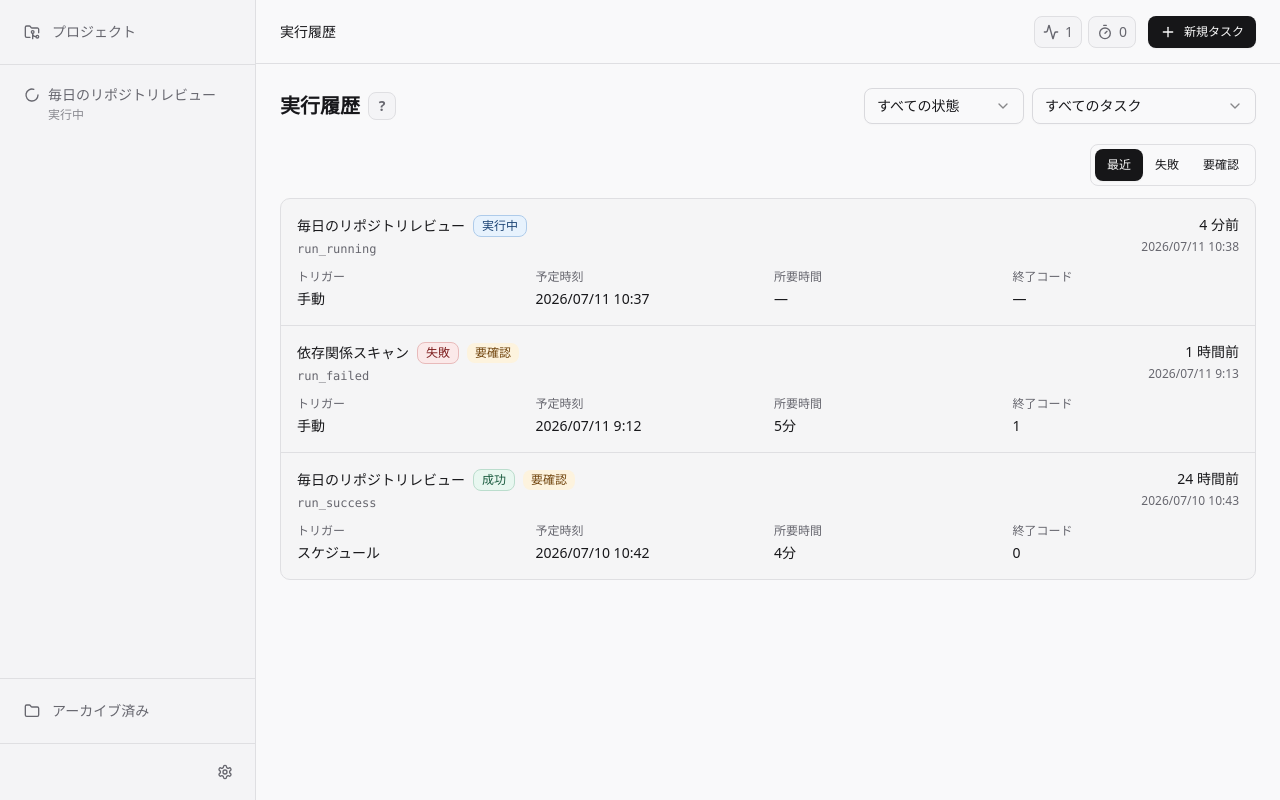
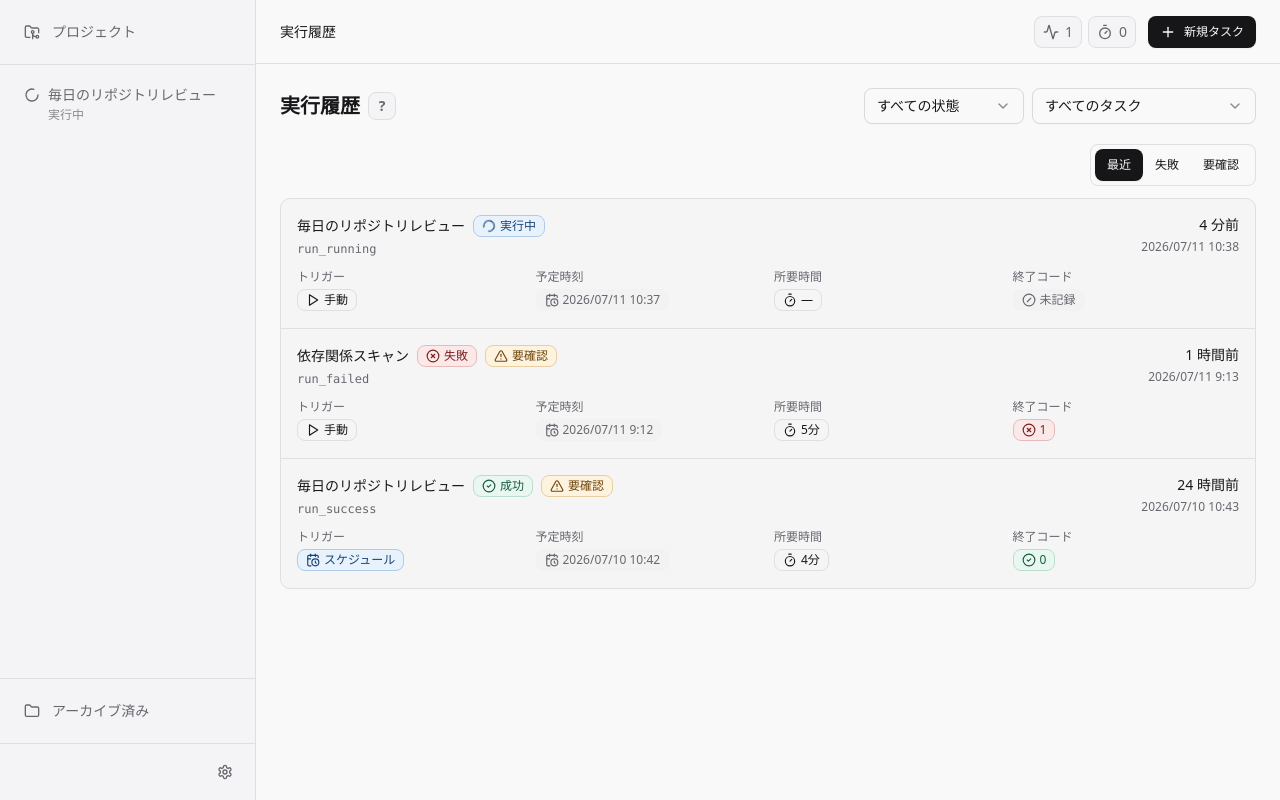
Before and after one commit to aki-0421/scheduler, a Next.js app in the folder apps/desktop/: page /runs in a window 1280 px wide. Built offline with nearby package versions, Linux system fonts and the light colour scheme.

Commit message:
一覧セルの状態表現をアイコン付きに整理

```diff
--- a/apps/desktop/app/projects/page.tsx
+++ b/apps/desktop/app/projects/page.tsx
@@ -1,11 +1,19 @@
 "use client";
 
-import { FolderGit2, FolderOpen, Pencil } from "lucide-react";
+import {
+  Folder,
+  FolderGit2,
+  FolderOpen,
+  GitBranch,
+  ListChecks,
+  Pencil,
+} from "lucide-react";
 import { useMemo, useState } from "react";
 import { toast } from "sonner";
 
 import { EmptyState } from "@/components/empty-state";
 import { PageHeader } from "@/components/page-header";
+import { ValueBadge } from "@/components/value-badge";
 import {
   AlertDialog,
   AlertDialogAction,
@@ -17,7 +25,6 @@ import {
   AlertDialogTitle,
   AlertDialogTrigger,
 } from "@/components/ui/alert-dialog";
-import { Badge } from "@/components/ui/badge";
 import { Button } from "@/components/ui/button";
 import { Input } from "@/components/ui/input";
 import {
@@ -41,6 +48,41 @@ const PROJECT_NAME_STORAGE_KEY = "codex-scheduler.project-display-names";
 
 function formatProjectKind(kind: ProjectDto["kind"]) {
   return kind === "git" ? "Git" : "フォルダ";
+}
+
+function ProjectKindBadge({ kind }: { kind: ProjectDto["kind"] }) {
+  const isGit = kind === "git";
+  return (
+    <ValueBadge
+      icon={isGit ? GitBranch : Folder}
+      label={formatProjectKind(kind)}
+      variant={isGit ? "info" : "muted"}
+    />
+  );
+}
+
+function ActiveTaskCountBadge({ count }: { count: number }) {
+  return (
+    <ValueBadge
+      icon={ListChecks}
+      label={count.toLocaleString("ja-JP")}
+      variant={count > 0 ? "success" : "muted"}
+      title={`${count.toLocaleString("ja-JP")} 件の有効なタスク`}
+      className="justify-center"
+    />
+  );
+}
+
+function BranchBadge({ branch }: { branch?: string }) {
+  return (
+    <ValueBadge
+      icon={GitBranch}
+      label={branch ?? "未設定"}
+      variant={branch ? "outline" : "muted"}
+      title={branch ? `既定ブランチ ${branch}` : "既定ブランチ未設定"}
+      className="max-w-full"
+    />
+  );
 }
 
 function githubRepositoryName(remoteUrl?: string) {
@@ -240,15 +282,13 @@ export default function ProjectsPage() {
                         </div>
                       </TableCell>
                       <TableCell>
-                        <Badge variant="outline">
-                          {formatProjectKind(project.kind)}
-                        </Badge>
+                        <ProjectKindBadge kind={project.kind} />
                       </TableCell>
-                      <TableCell className="tabular-nums">
-                        {affectedTaskCount.toLocaleString("ja-JP")}
+                      <TableCell>
+                        <ActiveTaskCountBadge count={affectedTaskCount} />
                       </TableCell>
-                      <TableCell className="truncate">
-                        {project.defaultBranch ?? "未設定"}
+                      <TableCell className="min-w-0">
+                        <BranchBadge branch={project.defaultBranch} />
                       </TableCell>
                       <TableCell className="text-right">
                         <AlertDialog>
--- a/apps/desktop/app/runs/page.tsx
+++ b/apps/desktop/app/runs/page.tsx
@@ -2,7 +2,19 @@
 
 import Link from "next/link";
 import { useSearchParams } from "next/navigation";
-import { Activity } from "lucide-react";
+import {
+  Activity,
+  AlertTriangle,
+  CalendarClock,
+  CheckCircle2,
+  CircleSlash,
+  History,
+  Play,
+  RotateCcw,
+  TerminalSquare,
+  Timer,
+  XCircle,
+} from "lucide-react";
 import { Suspense, useState } from "react";
 
 import { EmptyState } from "@/components/empty-state";
@@ -15,6 +27,7 @@ import {
   formatRelativeDateTime,
   formatRunDuration,
 } from "@/components/task-run-display";
+import { ValueBadge } from "@/components/value-badge";
 import { Button } from "@/components/ui/button";
 import {
   Select,
@@ -27,6 +40,46 @@ import { useRun, useRuns, useTasks } from "@/lib/queries";
 import { runStatuses, type RunDto, type RunStatus } from "@/lib/types";
 
 type RunPreset = "recent" | "failed" | "needs_attention";
+
+function runTriggerIcon(triggerType: RunDto["triggerType"]) {
+  switch (triggerType) {
+    case "manual":
+      return Play;
+    case "schedule":
+      return CalendarClock;
+    case "cli":
+      return TerminalSquare;
+    case "catchup":
+      return History;
+    case "retry":
+      return RotateCcw;
+    default:
+      return Activity;
+  }
+}
+
+function ExitCodeBadge({ exitCode }: { exitCode?: number }) {
+  if (exitCode === undefined || exitCode === null) {
+    return (
+      <ValueBadge
+        icon={CircleSlash}
+        label="未記録"
+        variant="muted"
+        title="終了コード未記録"
+      />
+    );
+  }
+
+  const ok = exitCode === 0;
+  return (
+    <ValueBadge
+      icon={ok ? CheckCircle2 : XCircle}
+      label={String(exitCode)}
+      variant={ok ? "success" : "destructive"}
+      title={`終了コード ${exitCode}`}
+    />
+  );
+}
 
 function RunPresetButton({
   value,
@@ -78,9 +131,11 @@ function RunRow({
             <p className="truncate text-sm font-medium">{taskName}</p>
             <RunStatusBadge status={run.status} />
             {needsAttention ? (
-              <span className="rounded-md bg-status-warning-muted px-2 py-0.5 text-xs font-medium text-status-warning-muted-foreground">
-                要確認
-              </span>
+              <ValueBadge
+                icon={AlertTriangle}
+                label="要確認"
+                variant="warning"
+              />
             ) : null}
           </div>
           <p className="mt-1 truncate font-mono text-xs text-muted-foreground">
@@ -100,26 +155,38 @@ function RunRow({
       <dl className="grid gap-3 text-sm sm:grid-cols-2 lg:grid-cols-4">
         <div className="min-w-0">
           <dt className="text-xs text-muted-foreground">トリガー</dt>
-          <dd className="mt-1 truncate font-medium">
-            {formatReadableEnum(run.triggerType)}
+          <dd className="mt-1">
+            <ValueBadge
+              icon={runTriggerIcon(run.triggerType)}
+              label={formatReadableEnum(run.triggerType)}
+              variant={run.triggerType === "schedule" ? "info" : "outline"}
+            />
           </dd>
         </div>
         <div className="min-w-0">
           <dt className="text-xs text-muted-foreground">予定時刻</dt>
-          <dd className="mt-1 truncate tabular-nums">
-            {formatAbsoluteDateTime(run.scheduledFor)}
+          <dd className="mt-1">
+            <ValueBadge
+              icon={CalendarClock}
+              label={formatAbsoluteDateTime(run.scheduledFor)}
+              variant="muted"
+            />
           </dd>
         </div>
         <div className="min-w-0">
           <dt className="text-xs text-muted-foreground">所要時間</dt>
-          <dd className="mt-1 font-medium tabular-nums">
-            {formatRunDuration(run)}
+          <dd className="mt-1">
+            <ValueBadge
+              icon={Timer}
+              label={formatRunDuration(run)}
+              variant="outline"
+            />
           </dd>
         </div>
         <div className="min-w-0">
           <dt className="text-xs text-muted-foreground">終了コード</dt>
-          <dd className="mt-1 font-medium tabular-nums">
-            {run.exitCode ?? "—"}
+          <dd className="mt-1">
+            <ExitCodeBadge exitCode={run.exitCode} />
           </dd>
         </div>
       </dl>
--- a/apps/desktop/components/status-badge.tsx
+++ b/apps/desktop/components/status-badge.tsx
@@ -1,25 +1,47 @@
+import {
+  AlertTriangle,
+  CheckCircle2,
+  CircleSlash,
+  Clock3,
+  Loader2,
+  PauseCircle,
+  PlayCircle,
+  SkipForward,
+  TimerOff,
+  Trash2,
+  XCircle,
+  type LucideIcon,
+} from "lucide-react";
+
 import { Badge, type BadgeProps } from "@/components/ui/badge";
 import type { RunStatus, TaskStatus } from "@/lib/types";
+import { cn } from "@/lib/utils";
 
 type StatusTone = NonNullable<BadgeProps["variant"]>;
-
-const runStatusConfig: Record<RunStatus, { label: string; variant: StatusTone }> = {
-  succeeded: { label: "成功", variant: "success" },
-  failed: { label: "失敗", variant: "destructive" },
-  running: { label: "実行中", variant: "info" },
-  starting: { label: "開始中", variant: "info" },
-  queued: { label: "待機中", variant: "muted" },
-  timed_out: { label: "タイムアウト", variant: "warning" },
-  canceled: { label: "キャンセル済み", variant: "muted" },
-  skipped: { label: "スキップ", variant: "muted" },
-  interrupted: { label: "中断", variant: "warning" },
+type StatusConfig = {
+  label: string;
+  variant: StatusTone;
+  icon: LucideIcon;
+  spin?: boolean;
 };
 
-const taskStatusConfig: Record<TaskStatus, { label: string; variant: StatusTone }> = {
-  active: { label: "有効", variant: "success" },
-  paused: { label: "一時停止", variant: "muted" },
-  completed: { label: "完了", variant: "secondary" },
-  deleted: { label: "削除済み", variant: "destructive" },
+const runStatusConfig: Record<RunStatus, StatusConfig> = {
+  succeeded: { label: "成功", variant: "success", icon: CheckCircle2 },
+  failed: { label: "失敗", variant: "destructive", icon: XCircle },
+  running: { label: "実行中", variant: "info", icon: Loader2, spin: true },
+  starting: { label: "開始中", variant: "info", icon: PlayCircle },
+  queued: { label: "待機中", variant: "muted", icon: Clock3 },
+  timed_out: { label: "タイムアウト", variant: "warning", icon: TimerOff },
+  canceled: { label: "キャンセル済み", variant: "muted", icon: CircleSlash },
+  skipped: { label: "スキップ", variant: "muted", icon: SkipForward },
+  interrupted: { label: "中断", variant: "warning", icon: AlertTriangle },
+};
+
+const taskStatusConfig: Record<TaskStatus, StatusConfig> = {
+  active: { label: "有効", variant: "success", icon: CheckCircle2 },
+  paused: { label: "一時停止", variant: "muted", icon: PauseCircle },
+  completed: { label: "完了", variant: "secondary", icon: CheckCircle2 },
+  deleted: { label: "削除済み", variant: "destructive", icon: Trash2 },
 };
 
 type StatusBadgeProps =
@@ -52,9 +74,20 @@ export function StatusBadge(props: StatusBadgeProps) {
     (props.type === "run"
       ? formatRunStatus(props.status)
       : formatTaskStatus(props.status));
+  const Icon = config?.icon;
 
   return (
-    <Badge variant={config?.variant ?? "muted"} className={props.className} title={props.status}>
+    <Badge
+      variant={config?.variant ?? "muted"}
+      className={props.className}
+      title={props.status}
+    >
+      {Icon ? (
+        <Icon
+          className={cn("size-3.5 shrink-0", config.spin && "animate-spin")}
+          aria-hidden="true"
+        />
+      ) : null}
       {label}
     </Badge>
   );
--- /dev/null
+++ b/apps/desktop/components/value-badge.tsx
@@ -0,0 +1,36 @@
+import type { LucideIcon } from "lucide-react";
+
+import { Badge, type BadgeProps } from "@/components/ui/badge";
+import { cn } from "@/lib/utils";
+
+export function ValueBadge({
+  icon: Icon,
+  label,
+  variant = "outline",
+  title,
+  className,
+  iconClassName,
+}: {
+  icon?: LucideIcon;
+  label: string;
+  variant?: BadgeProps["variant"];
+  title?: string;
+  className?: string;
+  iconClassName?: string;
+}) {
+  return (
+    <Badge
+      variant={variant}
+      title={title ?? label}
+      className={cn("max-w-full", className)}
+    >
+      {Icon ? (
+        <Icon
+          className={cn("size-3.5 shrink-0", iconClassName)}
+          aria-hidden="true"
+        />
+      ) : null}
+      <span className="truncate">{label}</span>
+    </Badge>
+  );
+}
```
Also changed, not shown: apps/desktop/app/tasks/page.tsx (+66 -8 lines), 3 other files (tests, documents, lock files or other folders).
